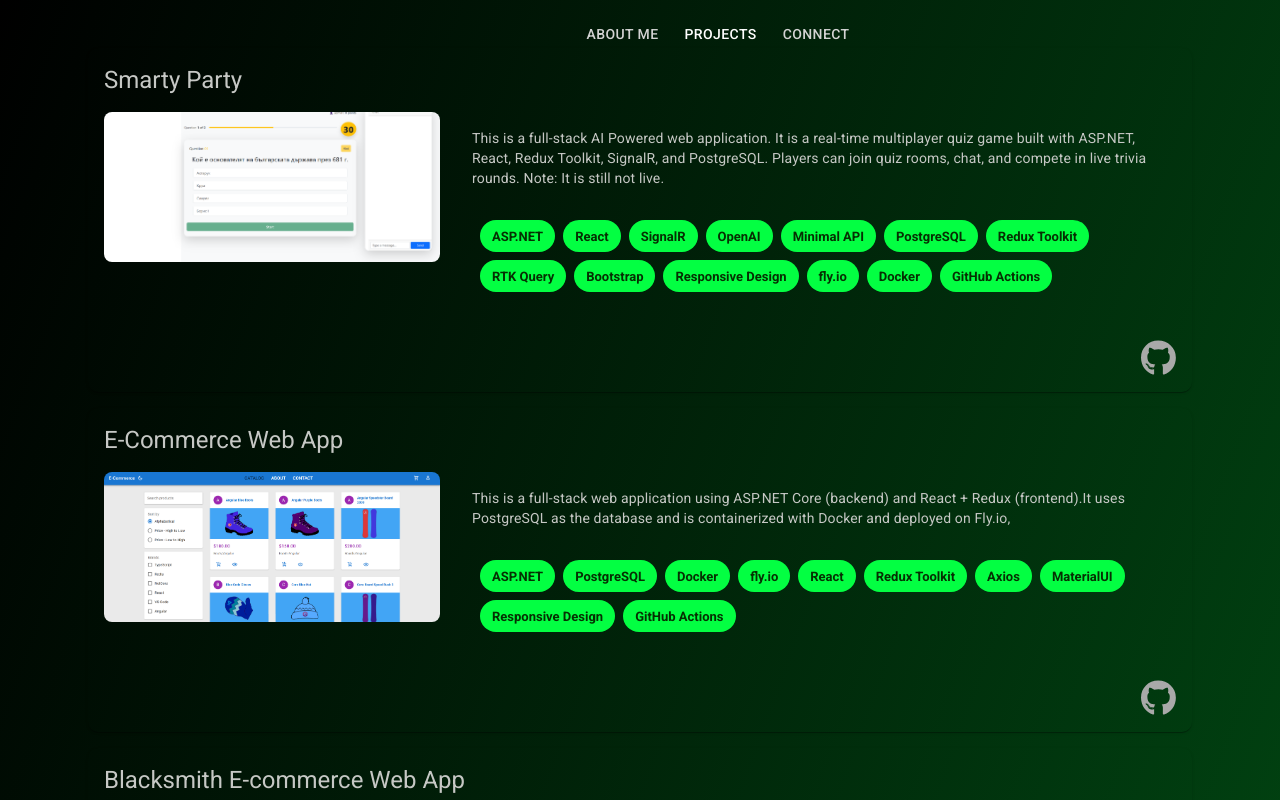
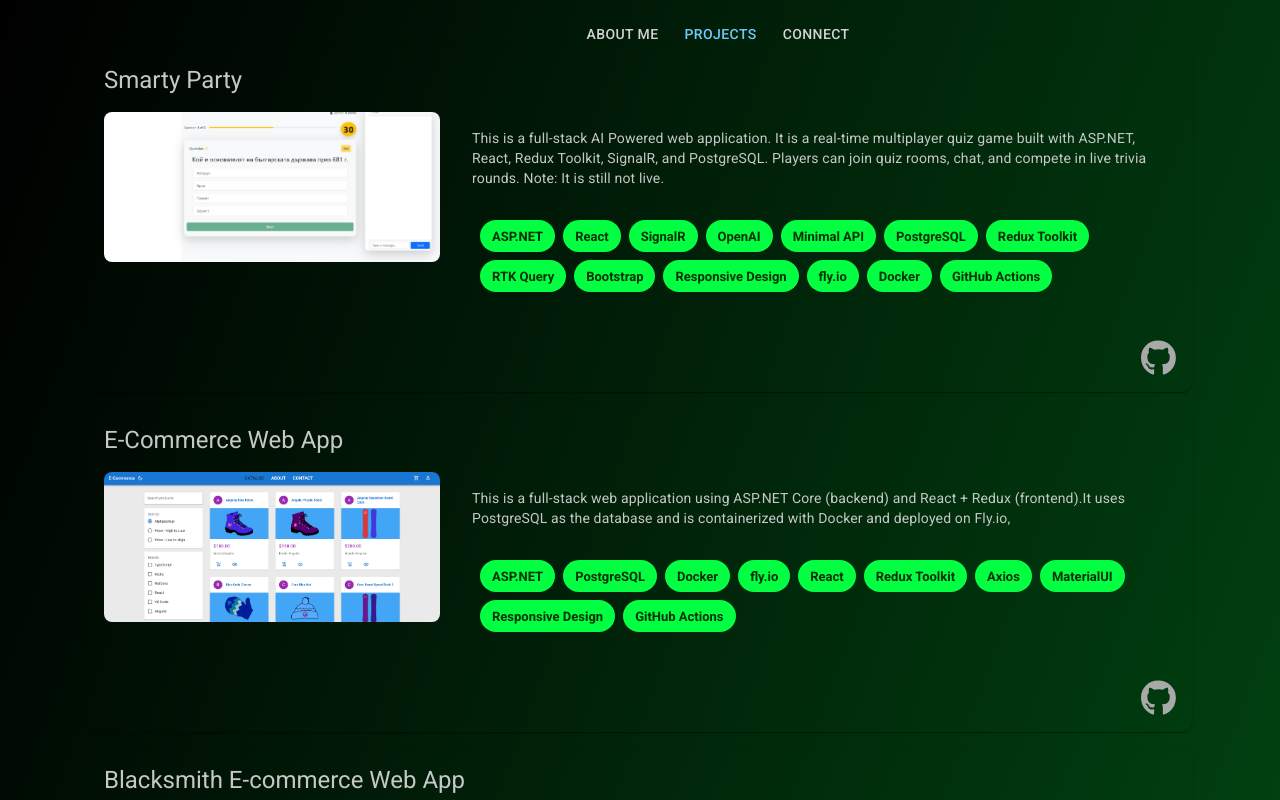
Before and after one commit to ktopchiev/ktopchiev.github.io, a React (Vite) app: page /#/projects in a window 1280 px wide. Shown: the top 800 px of the page. Built offline with nearby package versions, Linux system fonts and the light colour scheme.

Commit message:
Added some style change

```diff
--- a/src/layout/Header.tsx
+++ b/src/layout/Header.tsx
@@ -146,11 +146,11 @@ function Header() {
                                 display: 'block',
                                 marginLeft: '10px',
                                 '&:hover': {
+                                    color: 'white',
                                     backgroundColor: '#454545',
-                                    color: 'white'
                                 },
                                 '&.active': {
-                                    color: 'white',
+                                    color: '#6eccfa',
                                     backgroundColor: 'none'
                                 }
                             }}
```
